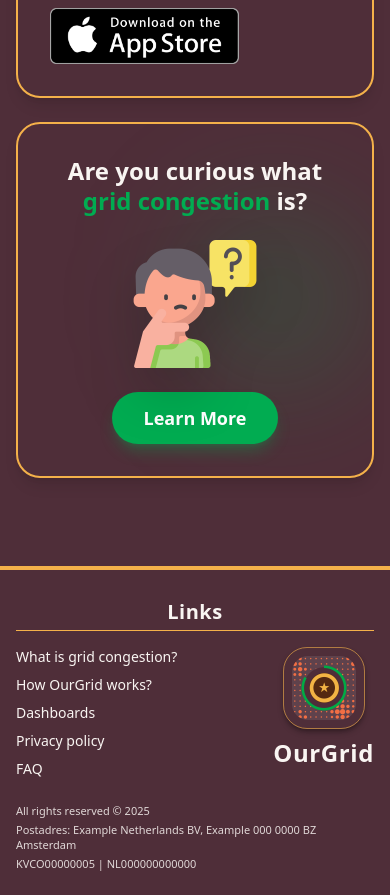
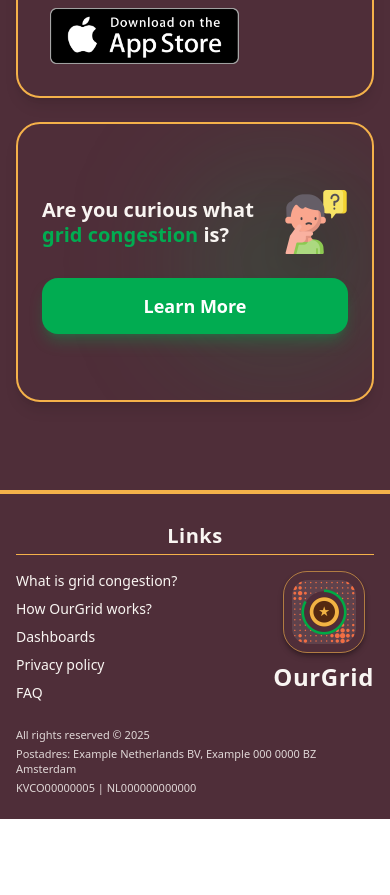
Before and after one commit to Marto8090/OurGrid_Website, a React (Vite) app in the folder client/: page /u in a window 390 px wide. Shown: the part 2180-3075 px from the top of the page. After the commit the page ends 2999 px from the top, so only its background shows below. Built offline with nearby package versions, Linux system fonts and the light colour scheme.

Commit message:
Fixing the right card with "are you curious what grid congestion is?" while adding elemeets ,making the desiggn more consistent with less white space and makingg the cards responsive for mobile versionn

```diff
--- a/client/src/pages/Landing.jsx
+++ b/client/src/pages/Landing.jsx
@@ -217,12 +217,11 @@ export default function Landing() {
   <div className="max-w-6xl mx-auto px-4">
     <div className="grid grid-cols-1 lg:grid-cols-2 gap-6 lg:gap-10 items-stretch">
 
-      {/* LEFT CARD – DOWNLOAD / START NOW */}
+      {/* LEFT CARD – DOWNLOAD / START NOW (Unchanged) */}
       <div className="h-full min-h-[340px] lg:min-h-[380px] rounded-3xl border-2 border-[#F4B14A] bg-[#4F2E39] shadow-lg p-8 md:p-10 flex flex-col justify-between hover:shadow-xl hover:shadow-[#F4B14A]/10 transition-shadow duration-300">
 
         <div className="flex items-start gap-6 md:gap-8">
           {/* QR VISIBLE ON LG+ SCREENS */}
-          {/* ADDED mt-6 HERE FOR TOP PADDING EFFECT */}
           <div className="hidden lg:block mt-6 w-32 h-32 flex-shrink-0 rounded-xl overflow-hidden border border-[#F4B14A]/30">
             <img
               src={QR}
@@ -235,7 +234,6 @@ export default function Landing() {
             <h2 className="text-2xl md:text-3xl lg:text-4xl font-extrabold text-[#F4B14A]">
               Start now
             </h2>
-            {/* BIGGER TEXT */}
             <p className="mt-4 text-base md:text-lg lg:text-xl leading-relaxed text-[#F9F5F2]/90">
               Scan the QR or use the buttons below to download the app
               when OurGrid is available in your area.
@@ -272,57 +270,26 @@ export default function Landing() {
         </div>
       </div>
 
-      {/* RIGHT CARD – GRID CONGESTION CTA */}
-      <div className="group relative h-full min-h-[340px] lg:min-h-[380px] rounded-3xl border-2 border-[#F4B14A] bg-[#4F2E39] shadow-lg p-8 md:p-10 overflow-hidden hover:shadow-xl hover:shadow-[#F4B14A]/10 transition-shadow duration-300">
+      {/* RIGHT CARD – MOBILE FIXED (Compact Height) */}
+      <div className="group relative h-full min-h-[280px] lg:min-h-[380px] rounded-3xl border-2 border-[#F4B14A] bg-[#4F2E39] shadow-lg p-6 sm:p-8 md:p-10 overflow-hidden hover:shadow-xl hover:shadow-[#F4B14A]/10 transition-shadow duration-300 flex flex-col justify-center gap-6 lg:gap-8">
 
         {/* DECORATIVE BACKGROUND BLUR */}
         <div className="absolute top-1/2 right-0 -translate-y-1/2 w-48 h-48 bg-[#01AC51]/20 blur-[60px] rounded-full pointer-events-none" />
 
-        {/* CHANGED LAYOUT TO FLEX-COL TO STACK HEADER ON TOP */}
-        <div className="relative z-10 flex flex-col h-full justify-between">
-
-          {/* 1. HEADING SECTION (TOP) */}
-          <div className="w-full text-center md:text-left mb-6">
-            <h3 className="text-2xl md:text-3xl font-extrabold leading-tight">
+        {/* TOP: TEXT + ICON SIDE-BY-SIDE */}
+        <div className="relative z-10 flex flex-row items-center justify-between gap-4">
+          <div className="flex-1">
+            <h3 className="text-xl sm:text-2xl md:text-4xl font-extrabold leading-tight">
               Are you curious what <span className="text-[#01AC51]">grid congestion</span> is?
             </h3>
           </div>
 
-          {/* 2. BUTTON & IMAGE SECTION (BOTTOM) */}
-          <div className="flex flex-col-reverse md:flex-row items-center justify-between gap-6 w-full">
-
-            {/* BUTTON */}
-            <div className="flex-shrink-0">
-               <a
-                href={
-                  isMunicipality
-                    ? "/m/what-is-grid-congestion"
-                    : "/u/what-is-grid-congestion"
-                }
-                className="
-                  inline-flex items-center justify-center
-                  px-8 py-3
-                  rounded-full
-                  bg-[#01AC51]
-                  text-white font-bold
-                  text-lg
-                  shadow-lg shadow-[#01AC51]/30
-                  transform transition-all duration-300
-                  hover:bg-[#019245] hover:scale-105 hover:shadow-xl
-                  active:scale-95
-                "
-              >
-                Learn More
-              </a>
-            </div>
-
-            {/* LARGE IMAGE */}
           <div className="flex-shrink-0">
              <img
               src={Question}
               alt="Question mark"
               className="
-                  w-32 md:w-40 lg:w-48
+                w-16 sm:w-20 md:w-32 lg:w-36
                 object-contain drop-shadow-2xl
                 transition-transform duration-500
                 group-hover:rotate-12 group-hover:scale-110
@@ -331,6 +298,29 @@ export default function Landing() {
           </div>
         </div>
 
+        {/* BOTTOM: BUTTON */}
+        <div className="relative z-10 w-full">
+           <a
+            href={
+              isMunicipality
+                ? "/m/what-is-grid-congestion"
+                : "/u/what-is-grid-congestion"
+            }
+            className="
+              w-full flex items-center justify-center
+              py-3.5 px-6
+              rounded-2xl
+              bg-[#01AC51]
+              text-white font-bold
+              text-lg md:text-xl
+              shadow-lg shadow-[#01AC51]/30
+              transform transition-all duration-300
+              hover:bg-[#019245] hover:scale-[1.02] hover:shadow-xl
+              active:scale-[0.98]
+            "
+          >
+            Learn More
+          </a>
         </div>
       </div>
 
```
Lines whose indentation alone changed are shown as unchanged.
